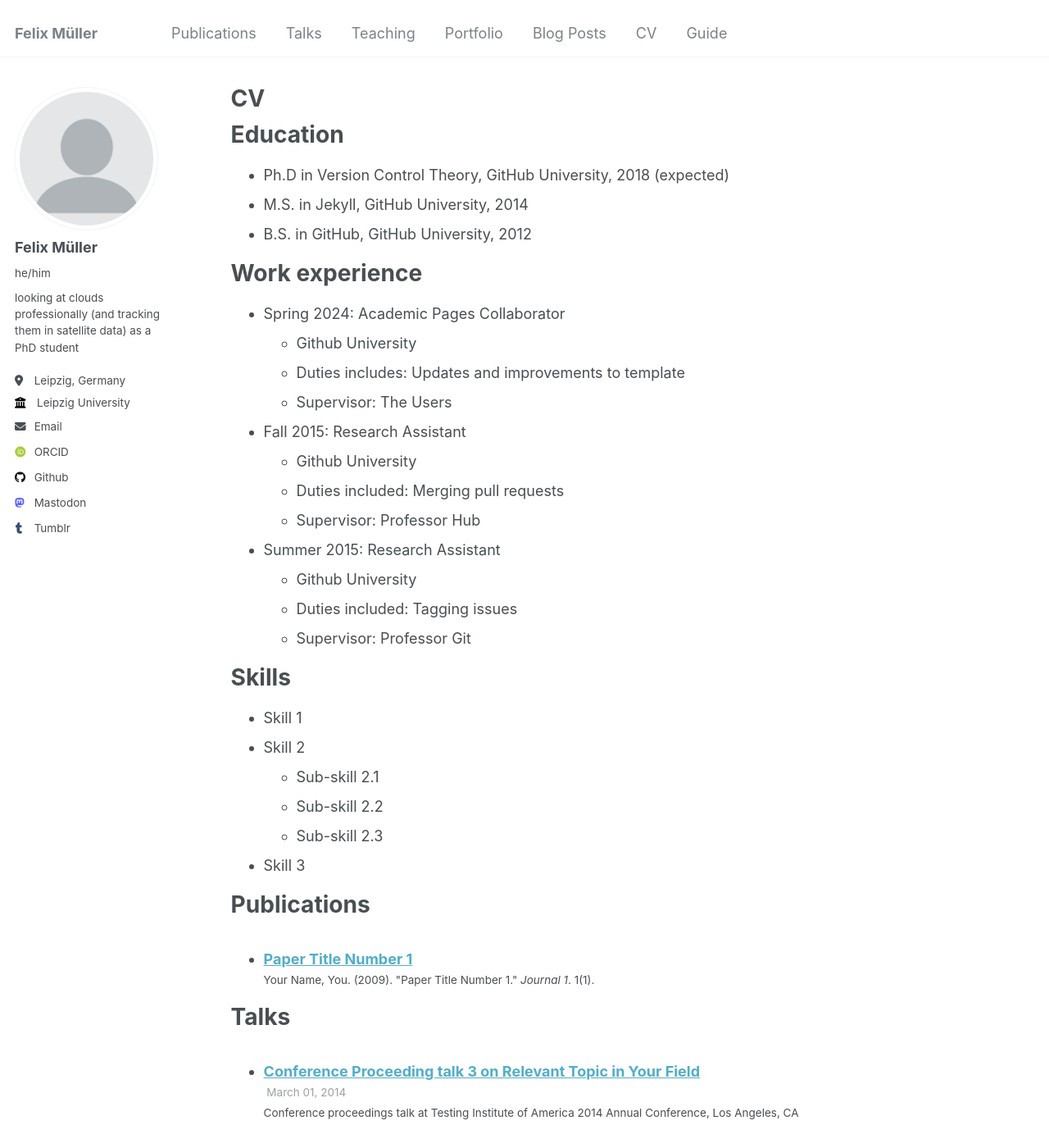
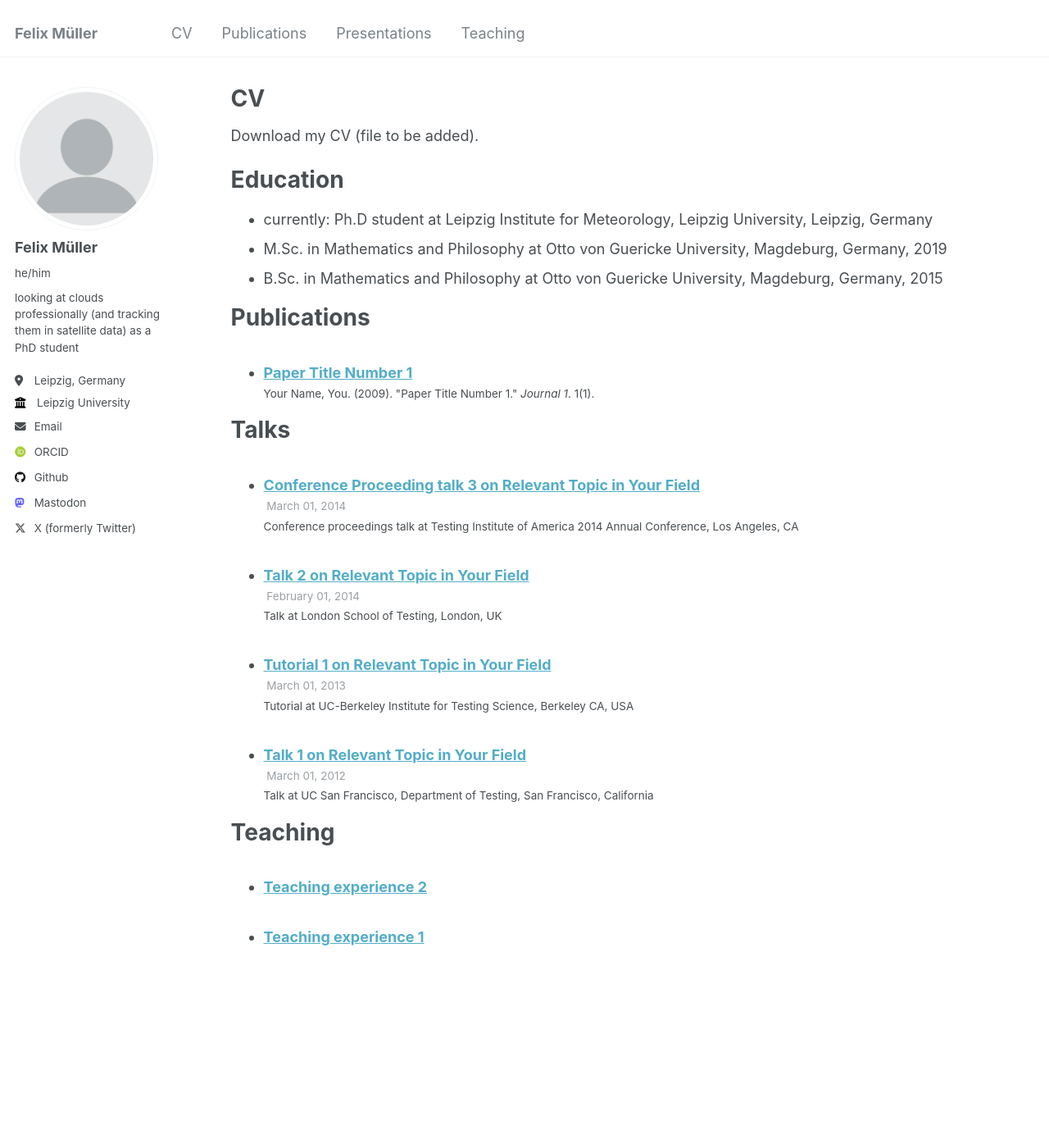
Before and after one commit to felix-mue/felix-mue.github.io, a Jekyll site: the page built from _pages/cv.md, in a window 1280 px wide and 1400 px high. Shown: the whole window at 82% size. Built offline with Jekyll 4.4.1, drawn with Linux system fonts in a browser that asks for light colours; some web fonts are replaced; some of the changed text lies outside the part shown.

Commit message:
update cv, publications, presentations

```diff
--- a/_config.yml
+++ b/_config.yml
@@ -64,8 +64,8 @@ author:
   soundcloud       : # Username
   steam            : # Username
   telegram         : # URL
-  tumblr           : "FelixAndClouds"
-  twitter          : # Username for X / Twitter
+  tumblr           : # username
+  twitter          : "FelixAndClouds"
   vine             : # Username
   weibo            : # Username
   wikipedia        : # Username
--- a/_data/navigation.yml
+++ b/_data/navigation.yml
@@ -5,23 +5,14 @@
 # prevent it from being included in the site.
 
 main:
+  - title: "CV"
+    url: /cv/
+
   - title: "Publications"
     url: /publications/
 
-  - title: "Talks"
-    url: /talks/
+  - title: "Presentations"
+    url: /presentations/
 
   - title: "Teaching"
     url: /teaching/
-
-  - title: "Portfolio"
-    url: /portfolio/
-
-  - title: "Blog Posts"
-    url: /year-archive/
-
-  - title: "CV"
-    url: /cv/
-
-  - title: "Guide"
-    url: /markdown/
--- a/_pages/cv.md
+++ b/_pages/cv.md
@@ -9,37 +9,13 @@ redirect_from:
 
 {% include base_path %}
 
+Download my CV (file to be added).
+
 Education
 ======
-* Ph.D in Version Control Theory, GitHub University, 2018 (expected)
-* M.S. in Jekyll, GitHub University, 2014
-* B.S. in GitHub, GitHub University, 2012
-
-Work experience
-======
-* Spring 2024: Academic Pages Collaborator
-  * Github University
-  * Duties includes: Updates and improvements to template
-  * Supervisor: The Users
-
-* Fall 2015: Research Assistant
-  * Github University
-  * Duties included: Merging pull requests
-  * Supervisor: Professor Hub
-
-* Summer 2015: Research Assistant
-  * Github University
-  * Duties included: Tagging issues
-  * Supervisor: Professor Git
-
-Skills
-======
-* Skill 1
-* Skill 2
-  * Sub-skill 2.1
-  * Sub-skill 2.2
-  * Sub-skill 2.3
-* Skill 3
+* currently: Ph.D student at Leipzig Institute for Meteorology, Leipzig University, Leipzig, Germany
+* M.Sc. in Mathematics and Philosophy at Otto von Guericke University, Magdeburg, Germany, 2019
+* B.Sc. in Mathematics and Philosophy at Otto von Guericke University, Magdeburg, Germany, 2015
 
 Publications
 ======
@@ -58,7 +34,3 @@ Teaching
   <ul>{% for post in site.teaching reversed %}
     {% include archive-single-cv.html %}
   {% endfor %}</ul>
-
-Service and leadership
-======
-* Currently signed in to 43 different slack teams
```
Also changed, not shown: _pages/about.md (+1 -1 lines), _pages/presentations.md (added, +20 -0 lines), _pages/publications.md (added, +20 -0 lines), _pages/html-publications.html (line endings or trailing spaces).
